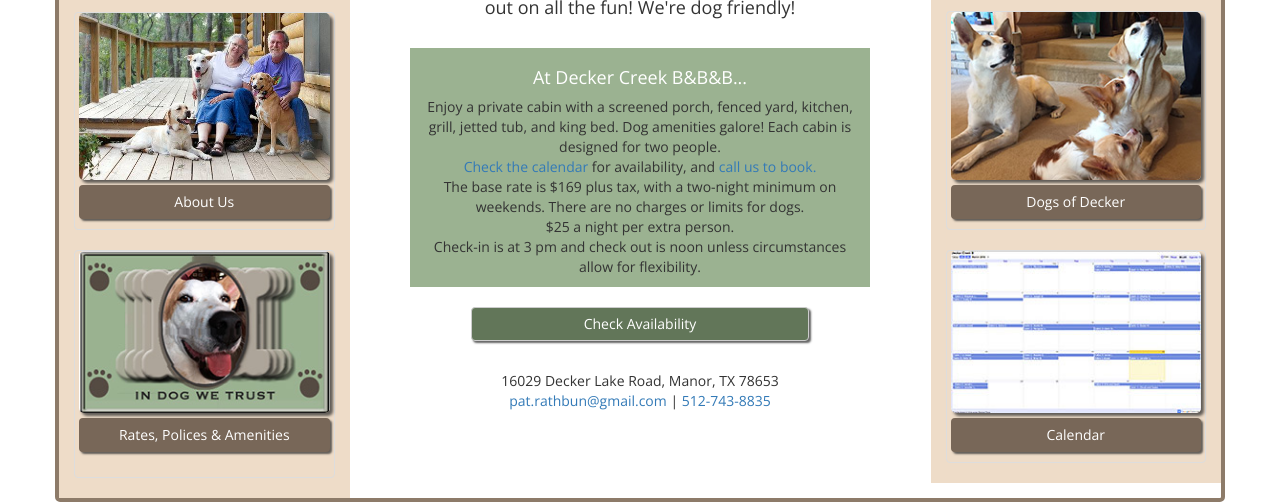
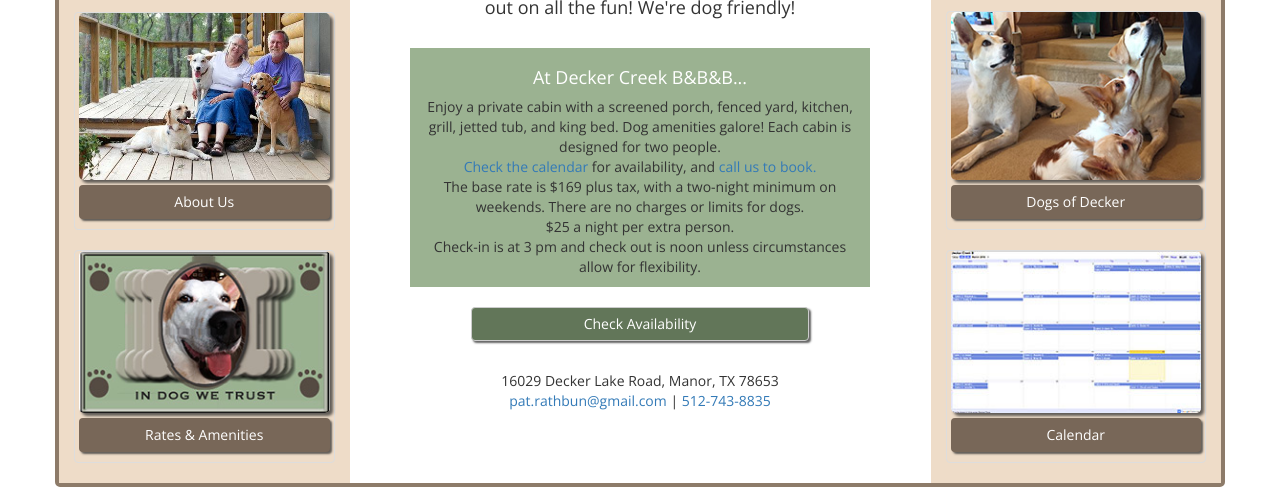
Before and after one commit to dannygallant/DeckerCreek, a plain HTML site: page index.html in a window 1280 px wide. Shown: the part 351-853 px from the top of the page. Drawn offline with nearby package versions, Linux system fonts and the light colour scheme.

Commit message:
Reverted 'Rates' button text change
Reverted this (for now at least) since it was causing issues with the
button stacking incorrectly.

```diff
--- a/css/app.css
+++ b/css/app.css
@@ -121,3 +121,17 @@ p {
 /*.container {
 	width:990px;
 }*/
+
+
+/*  Keeping 3 columns the same height when the main text box changes in size.  */
+.row {
+  display: -webkit-box;
+  display: -webkit-flex;
+  display: -ms-flexbox;
+  display:         flex;
+  flex-wrap: wrap;
+}
+.row > [class*='col-'] {
+  display: flex;
+  flex-direction: column;
+}
--- a/index.html
+++ b/index.html
@@ -75,11 +75,13 @@
 				<div class="thumbnail outsideBorder">
       				<img src="img/razr_small.jpg" alt="Rates" class="imageRadius imageShadow img-responsive">
       					<div class="caption">
-        					<p><a href="#" class="btn btn-block hidden-xs brownButton" ID="ratesPolicies" role="button">Rates, Polices &amp; Amenities</a></p>
+        					<p><a href="#" class="btn btn-block brownButton" ID="ratesPoliciesSmall" role="button">Rates &amp; Amenities</a></p>
       					</div>
-      					<div class="caption">
-        					<p><a href="#" class="btn btn-block hidden-sm hidden-md hidden-lg brownButton" ID="ratesPoliciesSmall" role="button">Rates &amp; Polices</a></p>
-      					</div>
+      					<!-- Had tried changing this button's text on mobile vs. laptop/desktop screens. Buttons appear to overlap and the second in the HTML gets bumped down. -->
+
+      					<!-- <div class="caption">
+        					<p><a href="#" class="btn btn-block hidden-xs brownButton" ID="ratesPolicies" role="button">Rates, Policies &amp; Amenities</a></p>
+      					</div> -->
     			</div>
 
 
```
Also changed, not shown: 2 other files.
